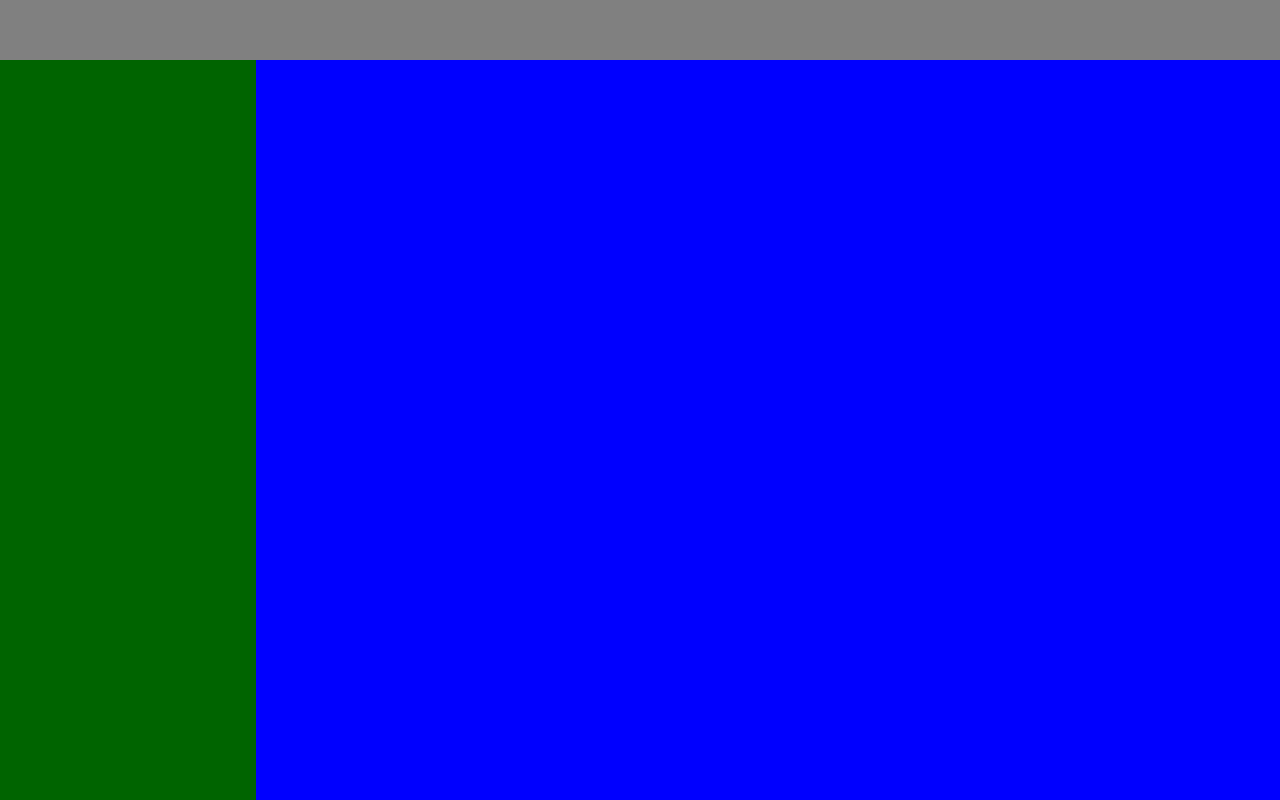
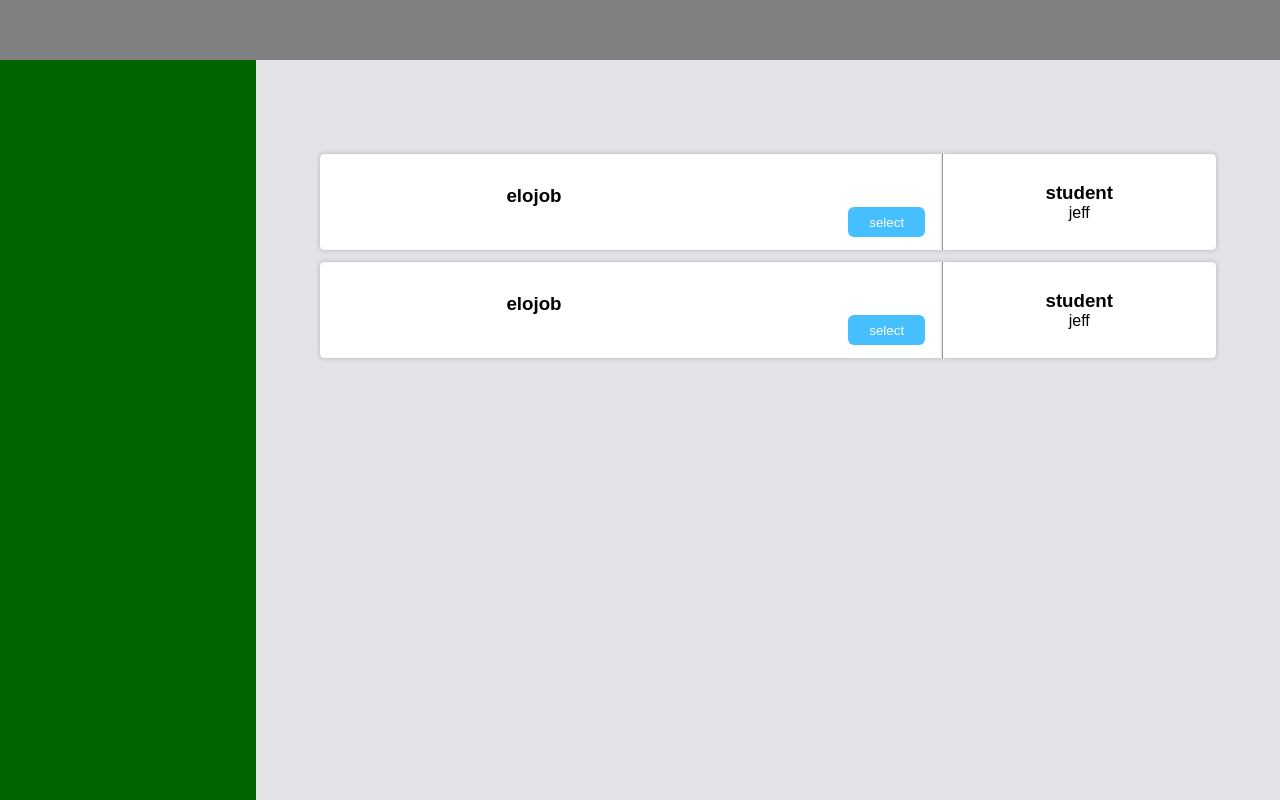
Before and after one commit to Jeferson0Silva/Crud0, a plain HTML site: page index.html in a window 1280 px wide. Drawn offline with Linux system fonts and the light colour scheme.

Commit message:
feat: list container

```diff
--- a/index.html
+++ b/index.html
@@ -5,6 +5,7 @@
     <meta name="viewport" content="width=device-width, initial-scale=1.0">
     <title>Crud</title>
     <link rel="stylesheet" href="/src/assets/css/global.css">
+    <link rel="stylesheet" href="/src/assets/css/list.css">
 </head>
 <body id="container">
     <header id="header" class="header">
@@ -12,7 +13,30 @@
     </header>
     <main id="main" class="main">
         <aside id="aside" class="aside"></aside>
-        <section id="list" class="list"></section>
+        <section id="list" class="list">
+          <ul class="list__group">
+            <li class="group__subjects">
+              <div class="subjects__topic">
+                <h3 class="topic__name">elojob</h3>
+                <button class="topic__btn">select</button>
+              </div>
+              <div class="subjects__students">
+                <h3 class="students__names">student</h3>
+                <span class="students__name">jeff</span>
+              </div>
+            </li>
+            <li class="group__subjects">
+              <div class="subjects__topic">
+                <h3 class="topic__name">elojob</h3>
+                <button class="topic__btn">select</button>
+              </div>
+              <div class="subjects__students">
+                <h3 class="students__names">student</h3>
+                <span class="students__name">jeff</span>
+              </div>
+            </li>
+          </ul>
+        </section>
     </main>
 </body>
 </html>
--- /dev/null
+++ b/src/assets/css/list.css
@@ -0,0 +1,65 @@
+#list {
+    width: 100%;
+    height: 100%;
+    display: flex;
+    align-items: end;
+    justify-content: center;
+    background-color: #e2e4e7;
+}
+
+.list__group{
+    width: 75vw;
+    height: 90%;
+    display: flex;
+    flex-direction: column;
+    align-items: center;
+    gap: 12px;
+    padding: 20px 0;
+}
+
+.group__subjects {
+    width: 70vw;
+    height: 12vh;
+    display: flex;
+    gap: 1px;
+    background: #6b6565;
+    border-radius: 4px;
+
+}
+
+.subjects__topic {
+    width: 50vw;
+    height: 100%;
+    display: flex;
+    flex-direction: column;
+    background: #ffffff;
+    border-radius: 4px 0 0 4px;
+    box-shadow:  0 0 5px 0 #b6b4b4;
+}
+
+.topic__name {
+    margin: 5% 0 0 30%;
+}
+
+.topic__btn {
+    margin: 0 0 0 85%;
+    width: 6vw;
+    min-width: 50px;
+    height: 30px;
+    border-radius: 6px;
+    color: #ffffff;
+    background: #45bffe;
+    border: none;
+    cursor: pointer;
+}
+
+.subjects__students {
+    width: 22vw;
+    display: flex;
+    flex-direction: column;
+    align-items: center;
+    justify-content: center;
+    background: #ffffff;
+    border-radius: 0 4px 4px 0;
+    box-shadow:  0 0 5px 0 #b6b4b4;
+}
```
